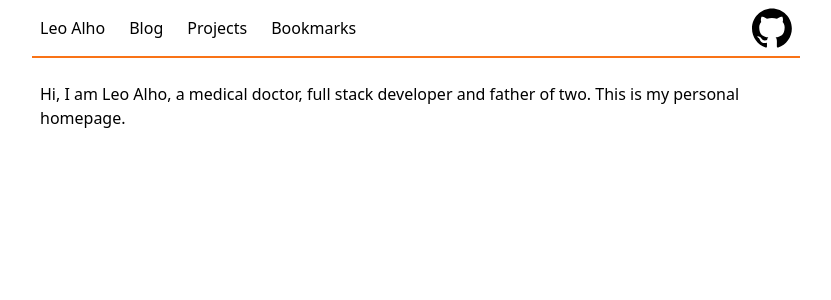
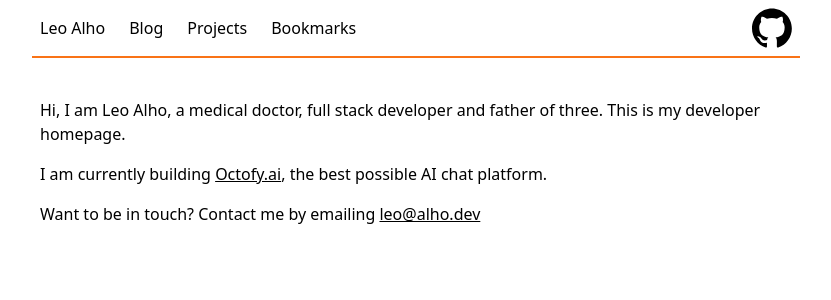
Before and after one commit to leoalho/leoalho.github.io, a Next.js app: page / in a window 1280 px wide. Shown: the top 300 px of the page, without its empty margins (224-1055 px from the left). Built offline with nearby package versions, Linux system fonts and the light colour scheme.

Commit message:
Improve index and project texts

```diff
--- a/src/pages/index.tsx
+++ b/src/pages/index.tsx
@@ -6,9 +6,17 @@ export const config = {
 const Index = () => {
   return (
     <div>
+      <div className="my-4">
+        Hi, I am Leo Alho, a medical doctor, full stack developer and father of
+        three. This is my developer homepage.
+      </div>
+      <div className="my-4">
+        I am currently building <a href={"https://octofy.ai"}>Octofy.ai</a>, the
+        best possible AI chat platform.
+      </div>
       <div>
-        Hi, I am Leo Alho, a medical doctor, full stack developer and father of
-        two. This is my personal homepage.
+        Want to be in touch? Contact me by emailing{" "}
+        <a href={"mailto:leo@alho.dev"}>leo@alho.dev</a>
       </div>
     </div>
   );
--- a/src/pages/projects.tsx
+++ b/src/pages/projects.tsx
@@ -13,7 +13,9 @@ const Projects = () => {
         <h2>WeSail</h2>
         <div>
           A social media application for logging planning and sharing sail trips
-          and boat maintenance.
+          and boat maintenance. Written mainly in the beginning of 2023. Built
+          as the final project for the{" "}
+          <Link href="https://fullstackopen.com">fullstackopen</Link> course.
         </div>
         <div>
           Main technologies used:
@@ -27,7 +29,7 @@ const Projects = () => {
           </div>
         </div>
         <div>
-          <Link href="https://joukko.io">Link to running app</Link>
+          <Link href="https://wesail.alho.dev">Link to running app</Link>
           <Link href="https://github.com/leoalho/WeSail" className="ml-3">
             Github
           </Link>
```
